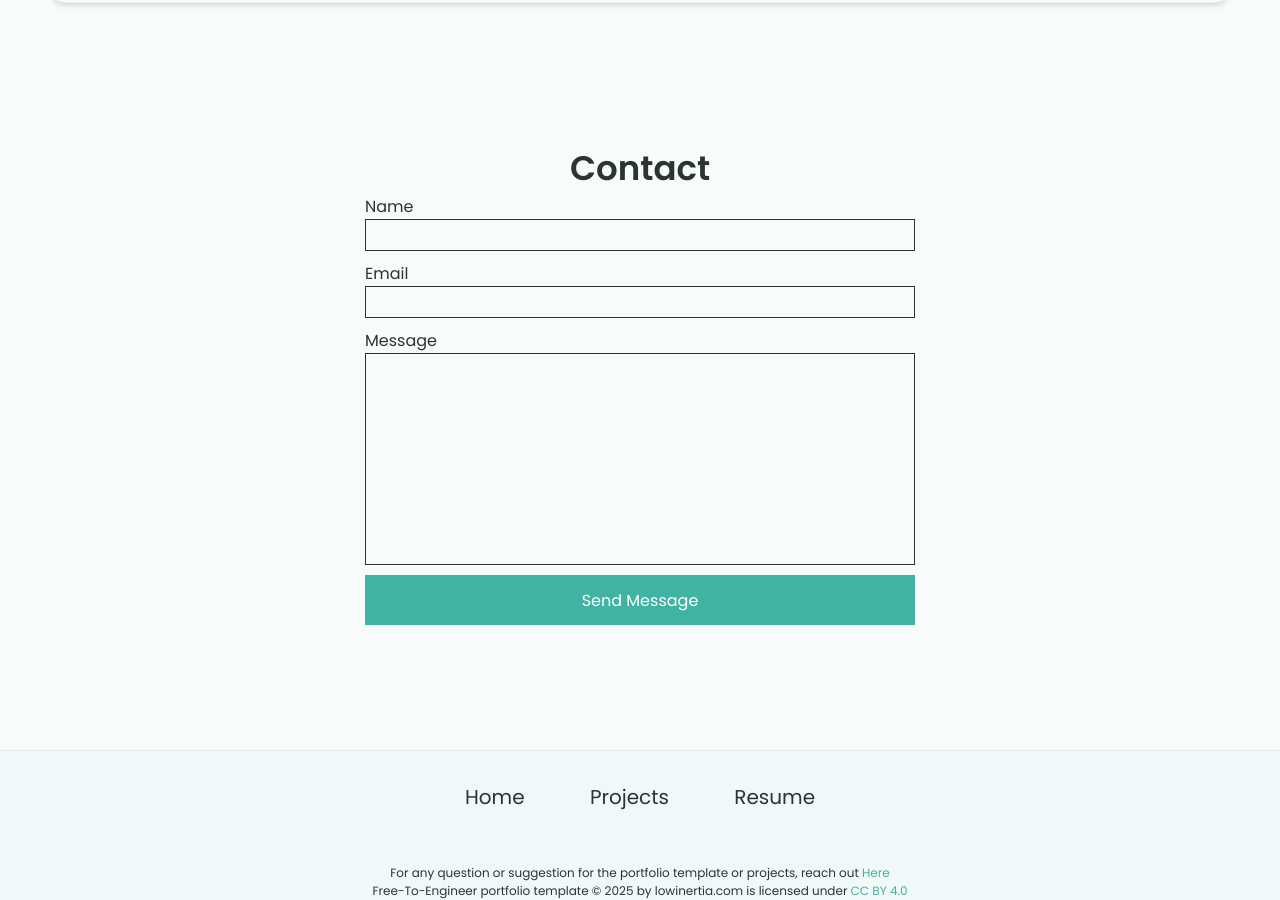
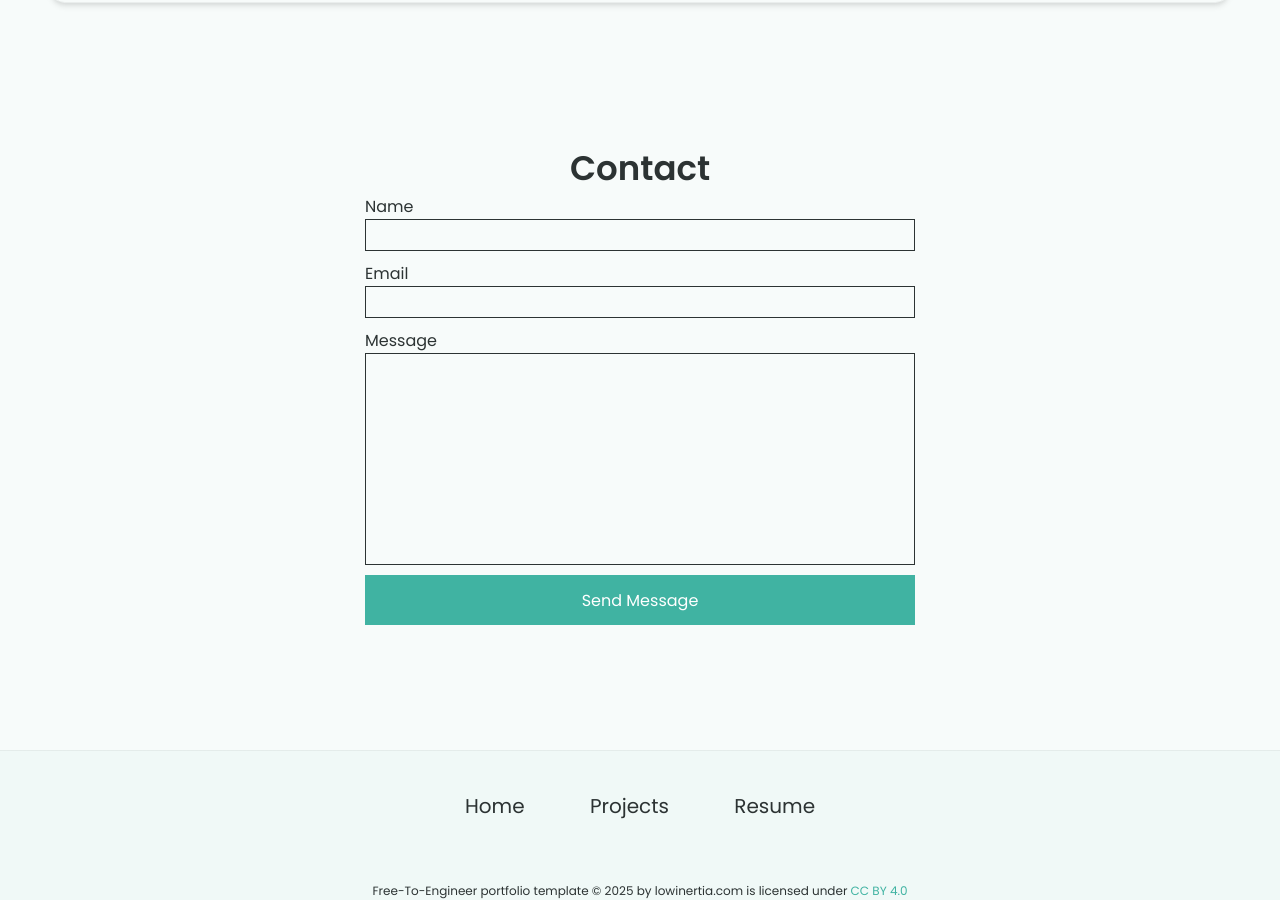
Before and after one commit to samueloblenes/samueloblenes.github.io, a Jekyll site: the page built from index.html, in a window 1280 px wide and 900 px high, scrolled down 1527 px. Built offline with Jekyll 4.4.1, drawn with Linux system fonts in a browser that asks for light colours.

Commit message:
Update footer.html

```diff
--- a/_includes/footer.html
+++ b/_includes/footer.html
@@ -13,7 +13,7 @@
         </div>
     </div>
     <div class="license">
-        <span>For any question or suggestion for the portfolio template or projects, reach out <a class="help" href="mailto:admin@lowinertia.com"> Here</a> </span>
+        <span></span></span>
         <p>Free-To-Engineer portfolio template © 2025 by lowinertia.com is licensed under <a href="https://creativecommons.org/licenses/by/4.0/?ref=chooser-v1">CC BY 4.0</a></p>
     </div>
 </footer>
```
